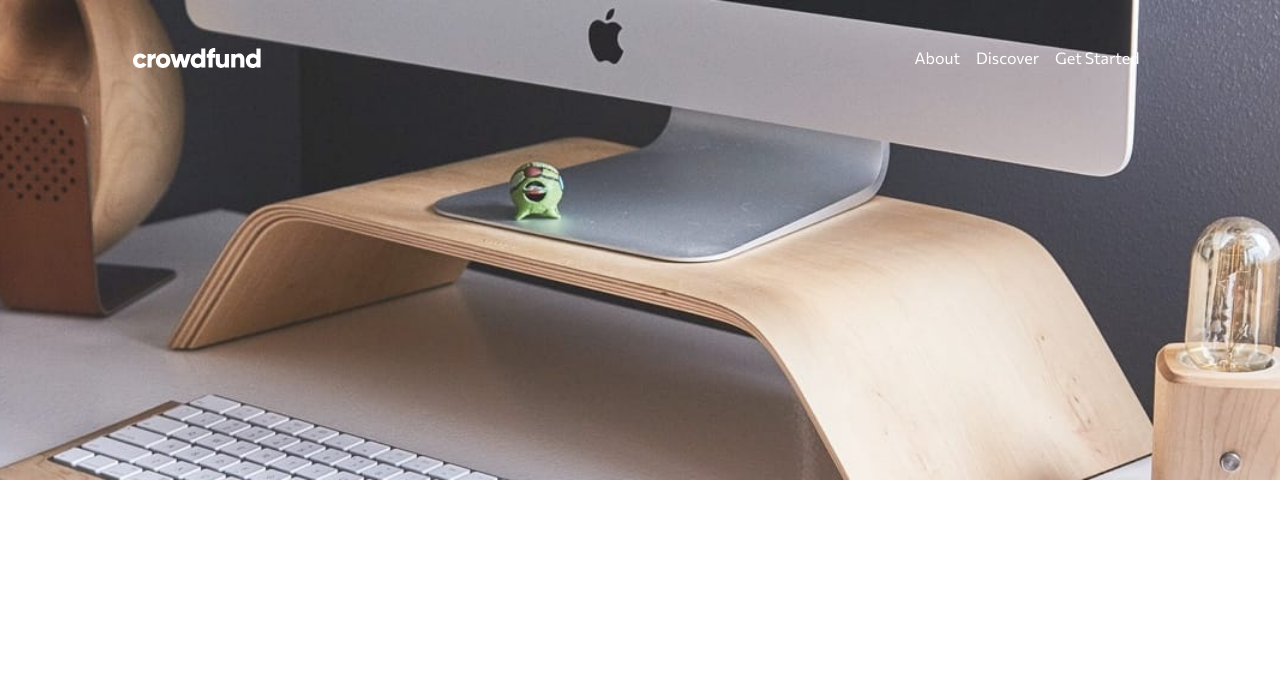
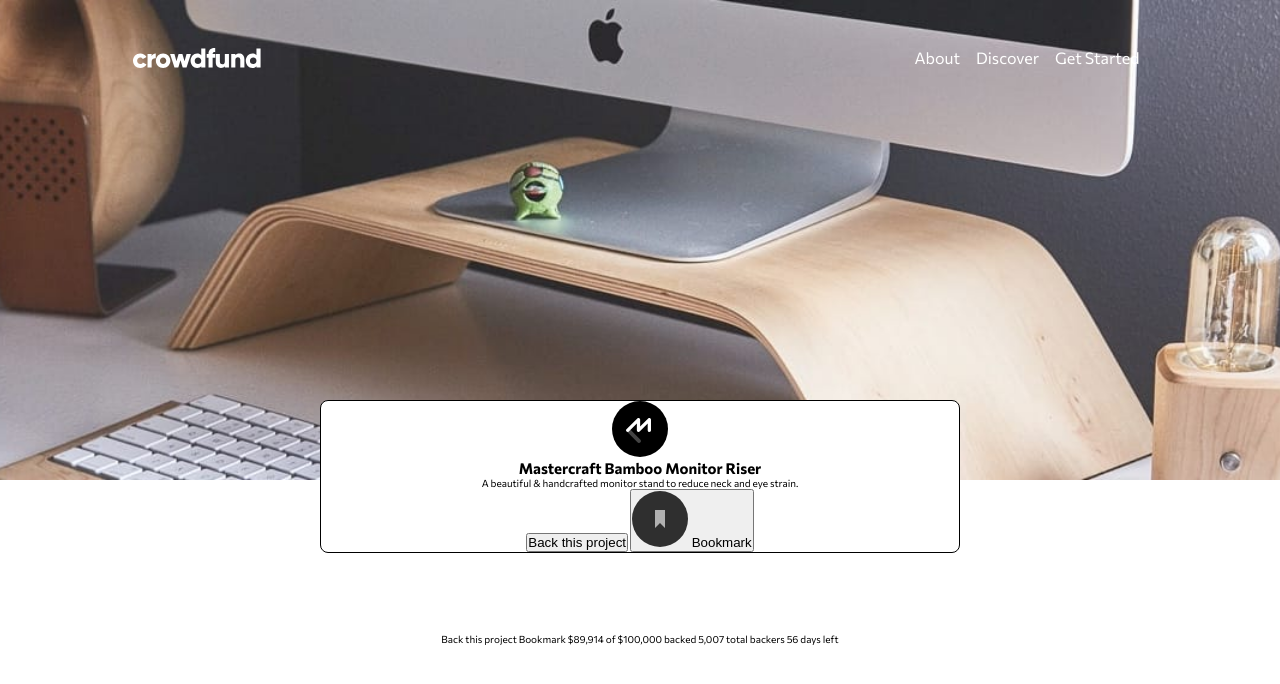
Before and after one commit to Greg-js1007/Crowfunding-Page, a plain HTML site: page index.html in a window 1280 px wide. Drawn offline with Linux system fonts and the light colour scheme.

Commit message:
Crowfunding Product

```diff
--- a/index.html
+++ b/index.html
@@ -11,6 +11,7 @@
   <link href="https://fonts.googleapis.com/css2?family=Commissioner:wght@400;500;700&display=swap" rel="stylesheet">
 </head>
 <body>
+  <!-- Inicio Header -->
   <header class="hero-container">
     <figure class="logo-container">
       <img src="./images/logo.svg" alt="logo Crowdfunding">
@@ -29,10 +30,29 @@
       </ul>
     </nav>
   </header>
+  <!-- Fin Header -->
 
+  <!-- Inicio Main Product -->
+  <main>
+    <!-- Inicio crowfunding product -->
+    <section class="crowdfunding-product-container">
+      <figure class="logo-mastercraft-container">
+        <img src="./images/logo-mastercraft.svg" alt="logo Mastercraft">
+      </figure>
+      <h1>Mastercraft Bamboo Monitor Riser</h1>
+      <p>A beautiful & handcrafted monitor stand to reduce neck and eye strain.</p>
+      <div class="buttons">
+        <button>Back this project</button>
+        <button>
+          <img src="./images/icon-bookmark.svg" alt="Bookmark icon">
+          Bookmark
+        </button>
+      </div>
+    </section>
+    <!--  -->
+    <section class="crowfunding-statistics-container">
 
-  <!-- Mastercraft Bamboo Monitor Riser
-  A beautiful & handcrafted monitor stand to reduce neck and eye strain.
+    </section>
 
   Back this project
   Bookmark
@@ -40,7 +60,12 @@
   $89,914 of $100,000 backed
   5,007 total backers
   56 days left
+  </main>
 
+
+
+
+<!--
   About this project
 
   The Mastercraft Bamboo Monitor Riser is a sturdy and stylish platform that elevates your screen
--- a/input.scss
+++ b/input.scss
@@ -20,6 +20,12 @@ $Dark-cyan: hsl(176, 72%, 28%);
 
 $Black: hsl(0, 0%, 0%);
 $Dark-gray: hsl(0, 0%, 48%);
+@mixin flex($direction,$content, $align){
+    display: flex;
+    flex-direction: $direction;
+    justify-content: $content;
+    align-items: $align;
+}
 
 .hero-container{
     width: 100%;
@@ -55,3 +61,25 @@ $Dark-gray: hsl(0, 0%, 48%);
         }
     }
 }
+main{
+    width: auto;
+    height: auto;
+    display: flex;
+    @include flex(column,center ,center);
+    .crowdfunding-product-container{
+        width: 50%;
+        height: auto;
+        border: 1px solid #000;
+        border-radius: 8px;
+        background-color: #fff;
+        @include flex(column,center ,center );
+        position: relative;
+        top: -80px;
+        .logo-mastercraft-container{
+            width: 50%;
+            height: auto;
+            position: absolute;
+            top: 90px;
+        }
+    }
+}
```
Also changed, not shown: output.css, 1 other file.
